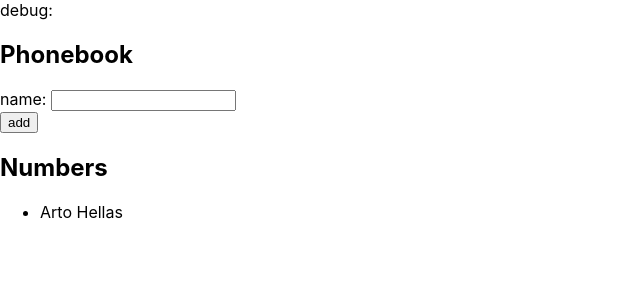
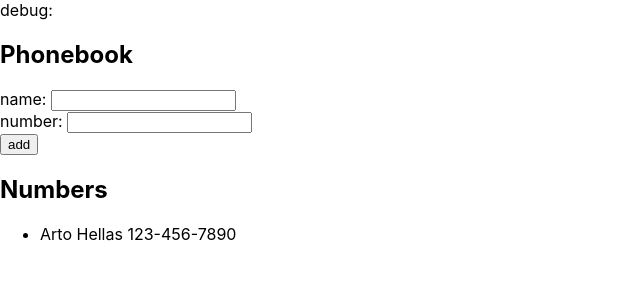
Before and after one commit to ed-w-ds/full-stack-open-submissions, a React (Create React App) app in the folder part2/phonebook/: page / in a window 1280 px wide. Shown: the top 300 px of the page, without its empty margins (0-640 px from the left). Built offline with nearby package versions, Linux system fonts and the light colour scheme.

Commit message:
exercise2.8

```diff
--- a/part2/phonebook/src/App.js
+++ b/part2/phonebook/src/App.js
@@ -3,9 +3,11 @@
 const App = () => {
   const [persons, setPersons] = useState([
     { name: 'Arto Hellas'
-    , id: 1 }
+    , id: 1,
+    number: '123-456-7890' }
   ])
   const [newName, setNewName] = useState('')
+  const [newNumber, setNewNumber] = useState('')
 
   const addPerson = (event) => {
     event.preventDefault()
@@ -13,12 +15,19 @@
       alert(`${newName} is already added to phonebook`)
       return
     }
+    if (newNumber === '') {
+      alert(`Please enter a number`)
+      return
+    }
+
     const personObject = {
       name: newName,
       id: persons.length + 1,
+      number: newNumber
     }
     setPersons(persons.concat(personObject))
     setNewName('')
+    setNewNumber('')
     console.log(persons)
   }
   const checkName = (name) => {
@@ -26,10 +35,13 @@
     return persons.some(person => person.name === name)
   }
 
-
   const handleNameChange = (event) => {
     console.log(event.target.value)
     setNewName(event.target.value)
+  }
+  const handleNumberChange = (event) => {
+    console.log(event.target.value)
+    setNewNumber(event.target.value)
   }
 
   return (
@@ -41,12 +53,15 @@
           name: <input onChange={ handleNameChange }/>
         </div>
         <div>
+          number: <input onChange={ handleNumberChange }/>
+        </div>
+        <div>
           <button type="submit">add</button>
         </div>
       </form>
       <h2>Numbers</h2>
       <ul>
-        {persons.map(person => <li key={person.id}>{person.name}</li>)}
+        {persons.map(person => <li key={person.id}>{person.name} {person.number}</li>)}
       </ul>
     </div>
   )
```
